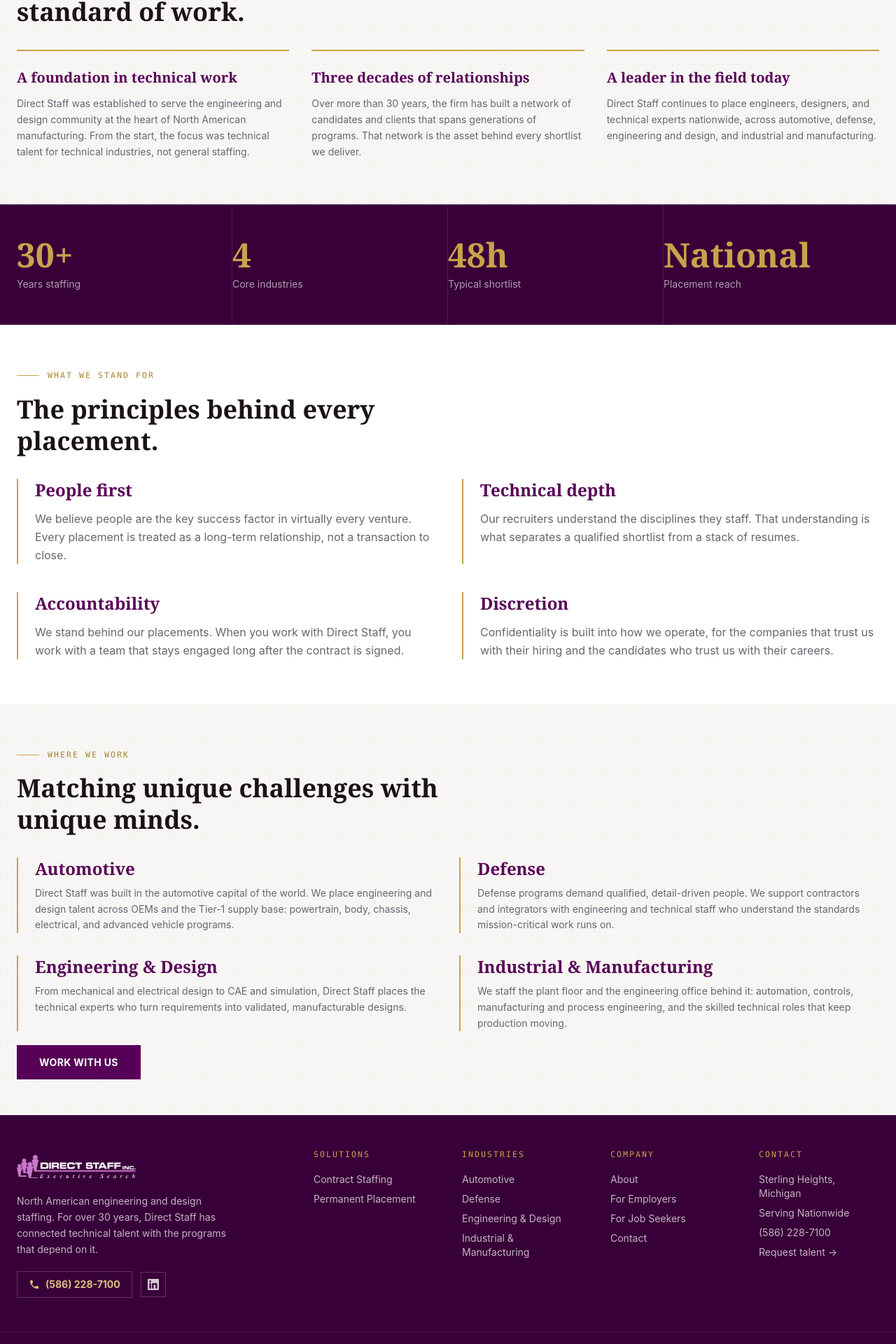
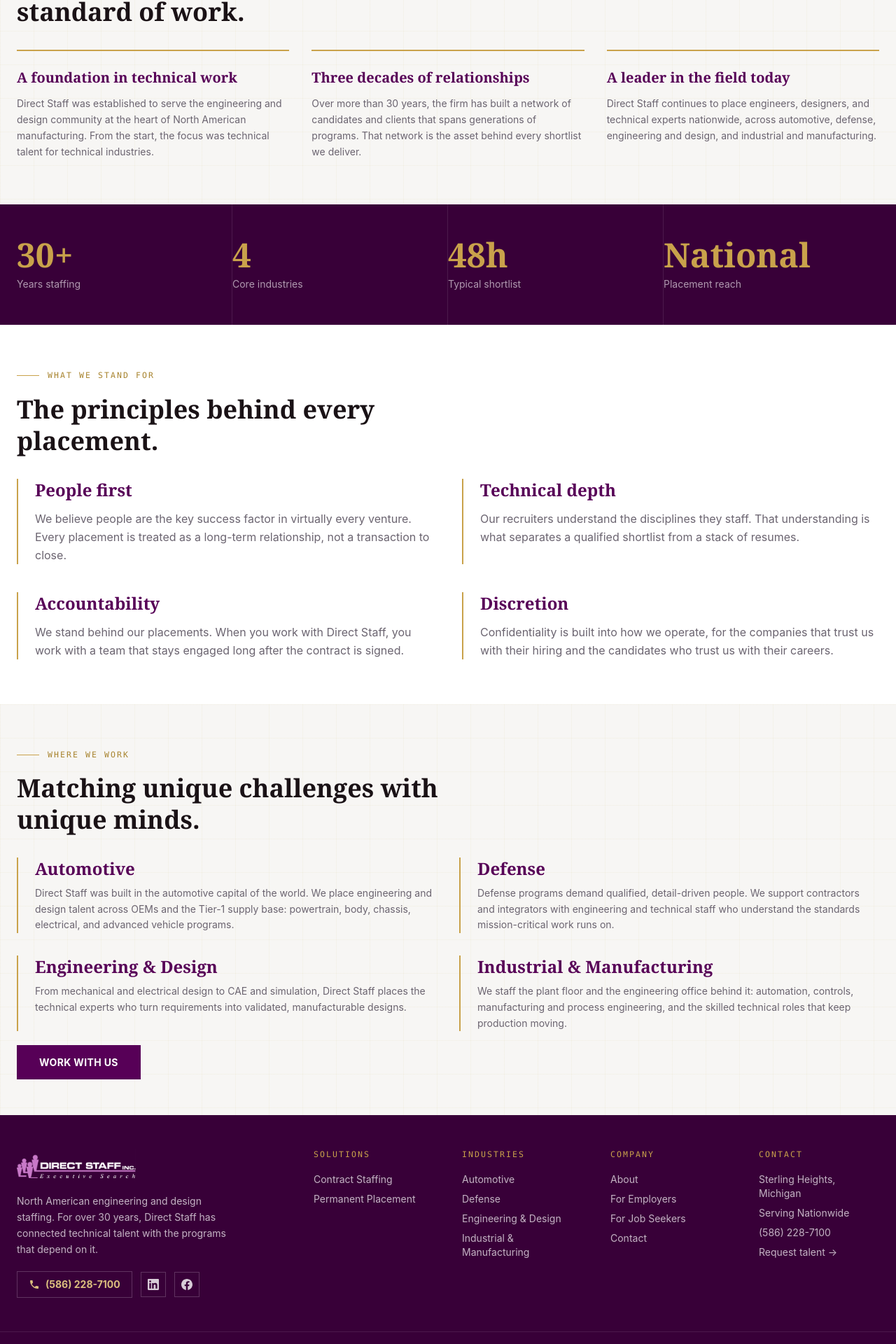
Before and after one commit to notAntonioWilson/directstaff, a Next.js app: page /about in a window 1280 px wide. Shown: the part 1488-3408 px from the top of the page at 70% size. Built offline with nearby package versions, Linux system fonts and the light colour scheme.

Commit message:
Add Facebook icon to footer + remove 'not general staffing' from About
- Facebook icon added right of LinkedIn in footer, links to client's FB page
- Removed 'not general staffing' clause from the About heritage line per client

```diff
--- a/src/app/about/page.tsx
+++ b/src/app/about/page.tsx
@@ -76,7 +76,7 @@
               <p className="mt-3 text-sm leading-relaxed text-steel">
                 Direct Staff was established to serve the engineering and design community at the heart of
                 North American manufacturing. From the start, the focus was technical talent for technical
-                industries, not general staffing.
+                industries.
               </p>
             </div>
             <div className="border-t-2 border-gold pt-6">
--- a/src/components/Footer.tsx
+++ b/src/components/Footer.tsx
@@ -32,6 +32,17 @@
             >
               <svg viewBox="0 0 24 24" fill="currentColor" className="h-4 w-4" aria-hidden>
                 <path d="M20.45 20.45h-3.56v-5.57c0-1.33-.02-3.04-1.85-3.04-1.85 0-2.14 1.45-2.14 2.94v5.67H9.34V9h3.42v1.56h.05c.48-.9 1.64-1.85 3.37-1.85 3.6 0 4.27 2.37 4.27 5.46v6.28zM5.34 7.43a2.07 2.07 0 1 1 0-4.14 2.07 2.07 0 0 1 0 4.14zM7.12 20.45H3.55V9h3.57v11.45zM22.22 0H1.77C.79 0 0 .77 0 1.73v20.54C0 23.22.79 24 1.77 24h20.45c.98 0 1.78-.78 1.78-1.73V1.73C24 .77 23.2 0 22.22 0z" />
+              </svg>
+            </a>
+            <a
+              href={company.facebook}
+              target="_blank"
+              rel="noopener noreferrer"
+              aria-label="Direct Staff on Facebook"
+              className="inline-flex h-9 w-9 items-center justify-center border border-white/20 text-white/80 transition hover:border-gold hover:text-gold-light"
+            >
+              <svg viewBox="0 0 24 24" fill="currentColor" className="h-4 w-4" aria-hidden>
+                <path d="M24 12.07C24 5.4 18.63 0 12 0S0 5.4 0 12.07c0 6.03 4.39 11.03 10.13 11.93v-8.44H7.08v-3.49h3.05V9.41c0-3.02 1.79-4.69 4.53-4.69 1.31 0 2.68.24 2.68.24v2.97h-1.51c-1.49 0-1.96.93-1.96 1.89v2.25h3.33l-.53 3.49h-2.8V24C19.61 23.1 24 18.1 24 12.07z" />
               </svg>
             </a>
           </div>
--- a/src/lib/site.ts
+++ b/src/lib/site.ts
@@ -25,6 +25,7 @@
   serves: "Nationwide",
   yearsLabel: "30+ years",
   linkedin: "https://www.linkedin.com/company/direct-staff/",
+  facebook: "https://www.facebook.com/share/1F6JREU3mE/?mibextid=wwXIfr",
 };
 
 export const nav = [
```
